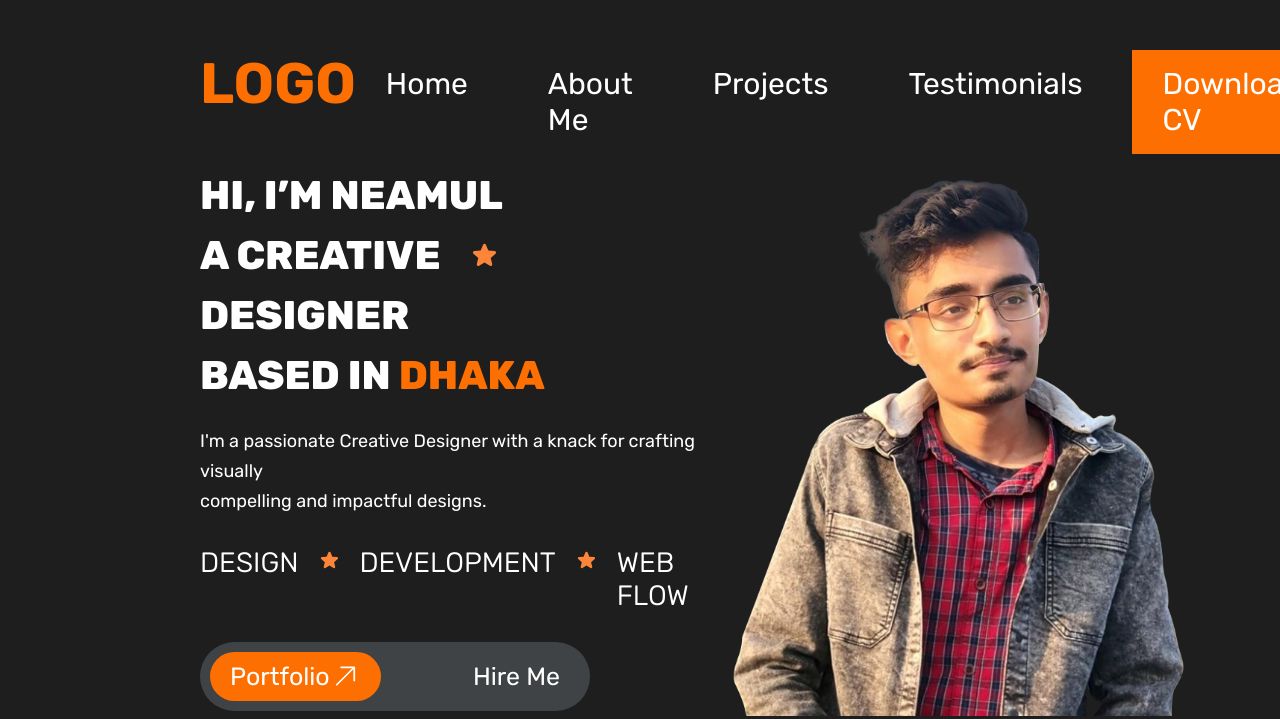
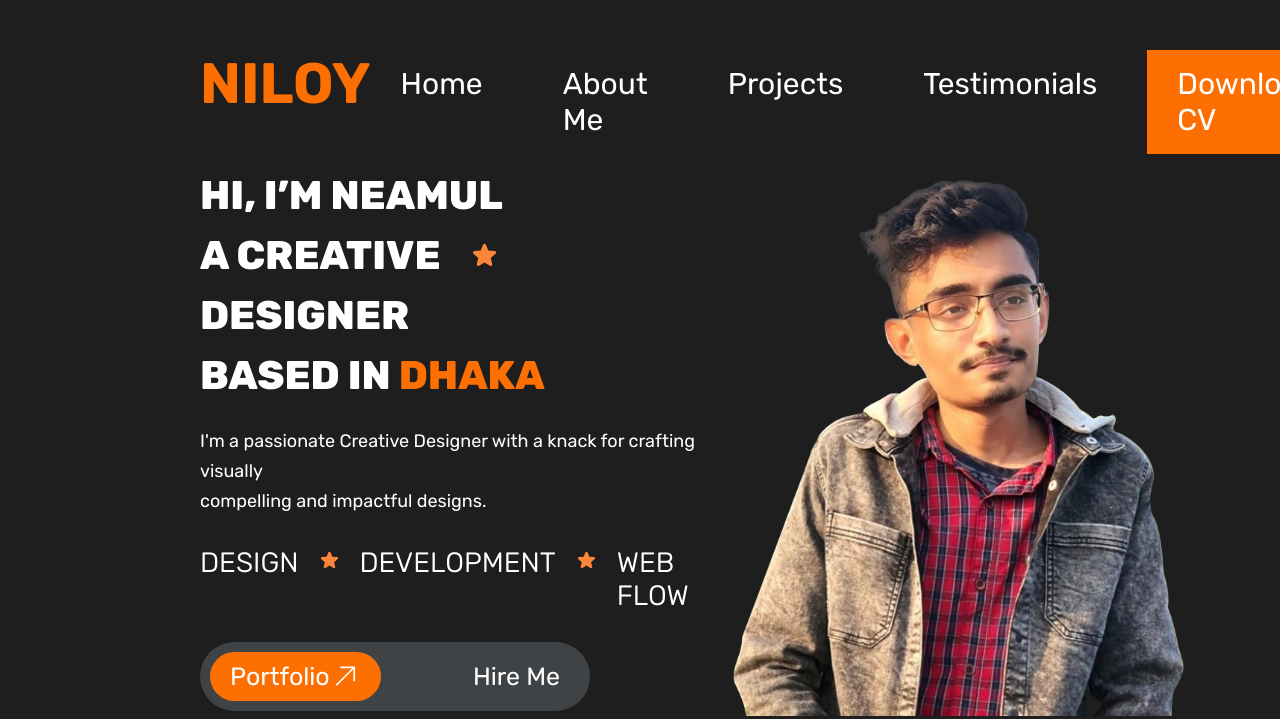
Before and after one commit to niloykhan002/Portfolio, a plain HTML site: page index.html in a window 1280 px wide. Shown: the top 719 px of the page. Drawn offline with Linux system fonts and the light colour scheme.

Commit message:
Modified!

```diff
--- a/index.html
+++ b/index.html
@@ -15,7 +15,7 @@
     <section class="main-nav">
         <div class="nav-bar">
             <div class="logo">
-                <h1>LOGO</h1>
+                <h1>NILOY</h1>
             </div>
             <div class="menu">
                 <p>Home</p>
@@ -111,7 +111,6 @@
         </svg>
         <h1>User Research</h1>
     </div>
-
     <section class="about">
         <div class="about-me">
             <h1>About Me</h1>
@@ -286,7 +285,7 @@
         <section class="footer-desc">
             <div class="foot-bar">
                 <div class="logo">
-                    <h1>LOGO</h1>
+                    <h1>NILOY</h1>
                 </div>
                 <div class="foot-menu">
                     <p>Home</p>
```
